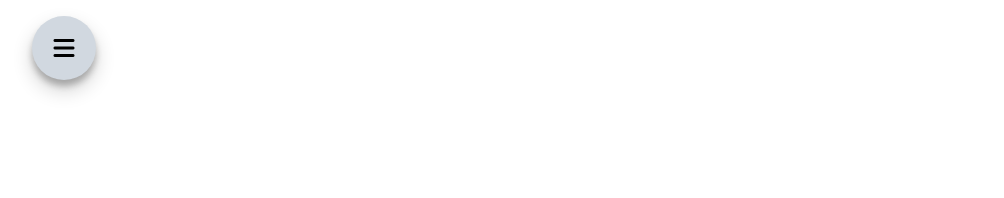
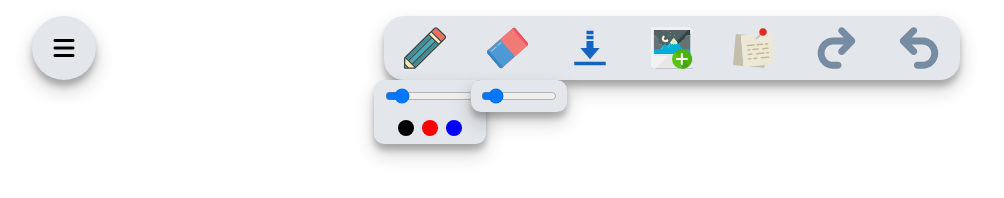
Before and after one commit to Divs-Git/Board-Master, a plain HTML site: page index.html in a window 1280 px wide. Shown: the whole page, without its empty margins (0-1004 px from the left). Drawn offline with Linux system fonts and the light colour scheme.

Commit message:
initial UI Prototype

```diff
--- a/index.html
+++ b/index.html
@@ -3,6 +3,12 @@
   <head>
     <meta charset="UTF-8" />
     <meta name="viewport" content="width=device-width, initial-scale=1.0" />
+    <link
+      rel="shortcut icon"
+      href="./icons/sketchbook-svgrepo-com.svg
+    "
+      type="image/x-icon"
+    />
     <link
       rel="stylesheet"
       href="https://cdnjs.cloudflare.com/ajax/libs/font-awesome/6.7.1/css/all.min.css"
@@ -17,7 +23,32 @@
     <div class="options-container">
       <i class="fa-solid fa-bars"></i>
     </div>
-    <div class="tools-container"></div>
+    <div class="tools-container">
+      <img src="./icons/pencil-svgrepo-com.svg" alt="pencil-icon" />
+      <img src="./icons/eraser-svgrepo-com.svg" alt=eraser-icon" />
+      <img src="./icons/download-svgrepo-com.svg" alt="download-icon" />
+      <img src="./icons/add-image-svgrepo-com.svg" alt="add-image-icon" />
+      <img src="./icons/notes-note-svgrepo-com.svg" alt="note-icon" />
+      <img src="./icons/redo-xs-svgrepo-com.svg" alt="redo-icon" />
+      <img src="./icons/undo-xs-svgrepo-com.svg" alt="undo-icon" />
+    </div>
+
+    <div class="pencil-tool-container">
+      <div class="pencil-width-container">
+        <input type="range" min="2" max="10" value="3" />
+      </div>
+      <div class="pencil-color-container">
+        <div class="black pencil-color"></div>
+        <div class="red pencil-color"></div>
+        <div class="blue pencil-color"></div>
+      </div>
+    </div>
+
+    <div class="eraser-tool-container">
+      <div class="eraser-width-container">
+        <input type="range" min="2" max="10" value="3" />
+      </div>
+    </div>
     <script src="./script.js"></script>
   </body>
 </html>
--- a/style.css
+++ b/style.css
@@ -10,7 +10,7 @@ body {
 .options-container {
   height: 4rem;
   width: 4rem;
-  background-color: #d1d8e0;
+  background-color: #e3e6ea;
   position: absolute;
   top: 1rem;
   left: 2rem;
@@ -21,3 +21,98 @@ body {
   font-size: 1.5rem;
   box-shadow: rgba(0, 0, 0, 0.19) 0px 10px 20px, rgba(0, 0, 0, 0.23) 0px 6px 6px;
 }
+
+img {
+  display: block;
+}
+
+.tools-container {
+  display: flex;
+  justify-content: space-around;
+  height: 4rem;
+  width: 45vw;
+  background-color: #e3e6ea;
+  box-shadow: rgba(0, 0, 0, 0.19) 0px 10px 20px, rgba(0, 0, 0, 0.23) 0px 6px 6px;
+  position: absolute;
+  border-radius: 20px;
+  top: 1rem;
+  left: 30vw;
+}
+
+.tools-container > * {
+  display: block;
+  width: 2.6rem;
+}
+
+.pencil-tool-container {
+  height: 4rem;
+  width: 7rem;
+  position: absolute;
+  top: 5rem;
+  left: 29.2vw;
+  background-color: #e3e6ea;
+  box-shadow: rgba(0, 0, 0, 0.19) 0px 10px 20px, rgba(0, 0, 0, 0.23) 0px 6px 6px;
+  border-radius: 10px;
+}
+
+.pencil-width-container {
+  height: 2rem;
+  display: flex;
+  justify-content: center;
+  align-items: center;
+}
+
+.pencil-width-container input {
+  width: 80%;
+}
+
+.pencil-color-container {
+  height: calc(100% - 2rem);
+  display: flex;
+  justify-content: center;
+  align-items: center;
+  gap: 0.5rem;
+}
+
+.pencil-color {
+  width: 1rem;
+  height: 1rem;
+  border-radius: 50%;
+}
+
+.black {
+  background-color: black;
+}
+
+.red {
+  background-color: red;
+}
+
+.blue {
+  background-color: blue;
+}
+
+.eraser-tool-container {
+  height: 2rem;
+  width: 6rem;
+  position: absolute;
+  display: flex;
+  justify-content: center;
+  align-items: center;
+  top: 5rem;
+  left: 36.8vw;
+  background-color: #e3e6ea;
+  box-shadow: rgba(0, 0, 0, 0.19) 0px 10px 20px, rgba(0, 0, 0, 0.23) 0px 6px 6px;
+  border-radius: 10px;
+}
+
+.eraser-width-container {
+  height: 2rem;
+  display: flex;
+  justify-content: center;
+  align-items: center;
+}
+
+.eraser-width-container input {
+  width: 80%;
+}
```
Also changed, not shown: icons/add-image-svgrepo-com.svg (added), icons/upload-svgrepo-com.svg (deleted).
